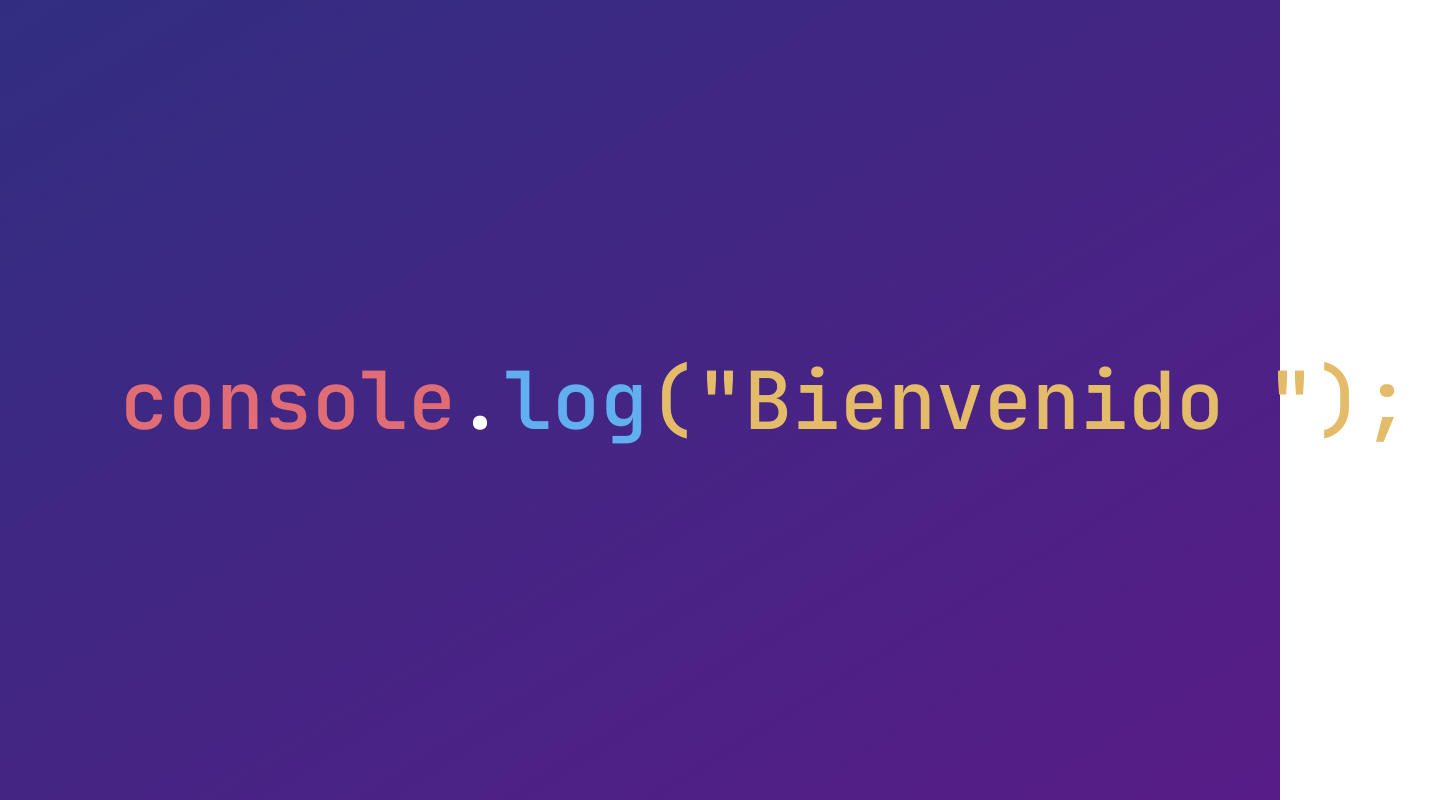
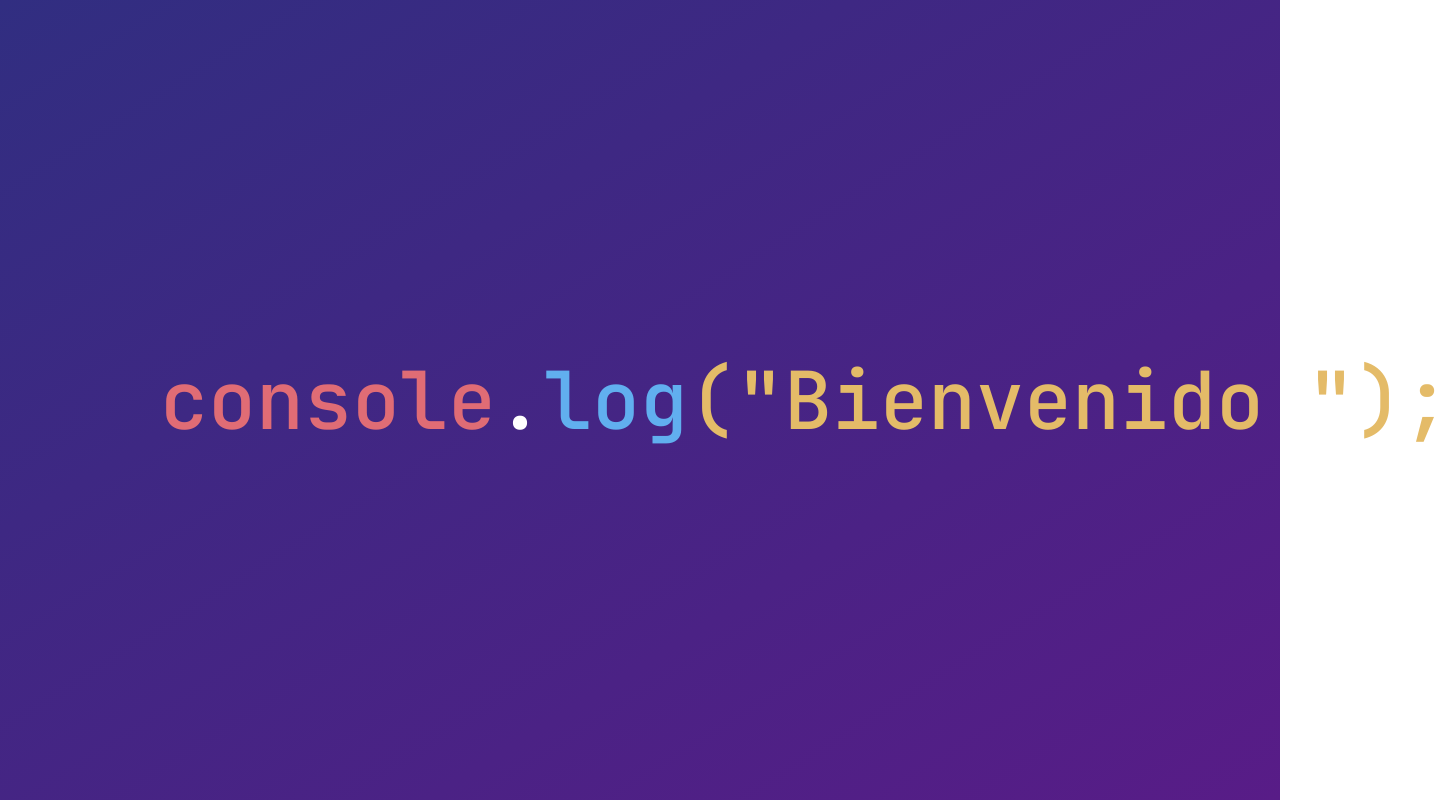
Before and after one commit to faytekin/macellan-gate-screen, a React (Vite) app: page /message in a window 1280 px wide. Shown: the whole page, 1451 px wide, since content can reach past the window. Built offline with nearby package versions, Linux system fonts and the light colour scheme; no server answers; what tailwindcss-animated would draw is missing.

Commit message:
Change message padding left

```diff
--- a/src/views/Message.module.css
+++ b/src/views/Message.module.css
@@ -9,7 +9,7 @@
     /*justify-content: center;*/
     align-items: center;
     color: #e4bb68;
-    padding-left: 15vh;
+    padding-left: 20vh;
 }
 
 .greeting {
```
